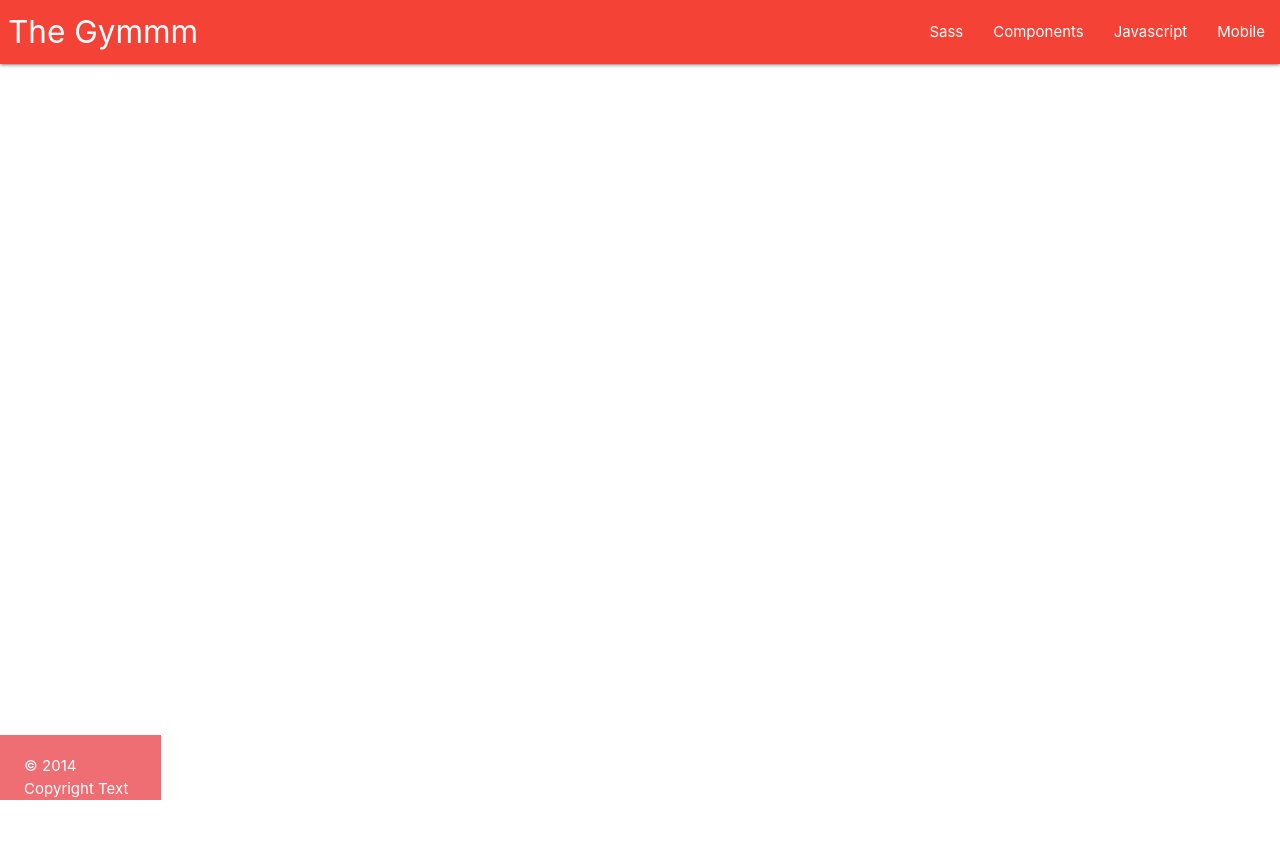
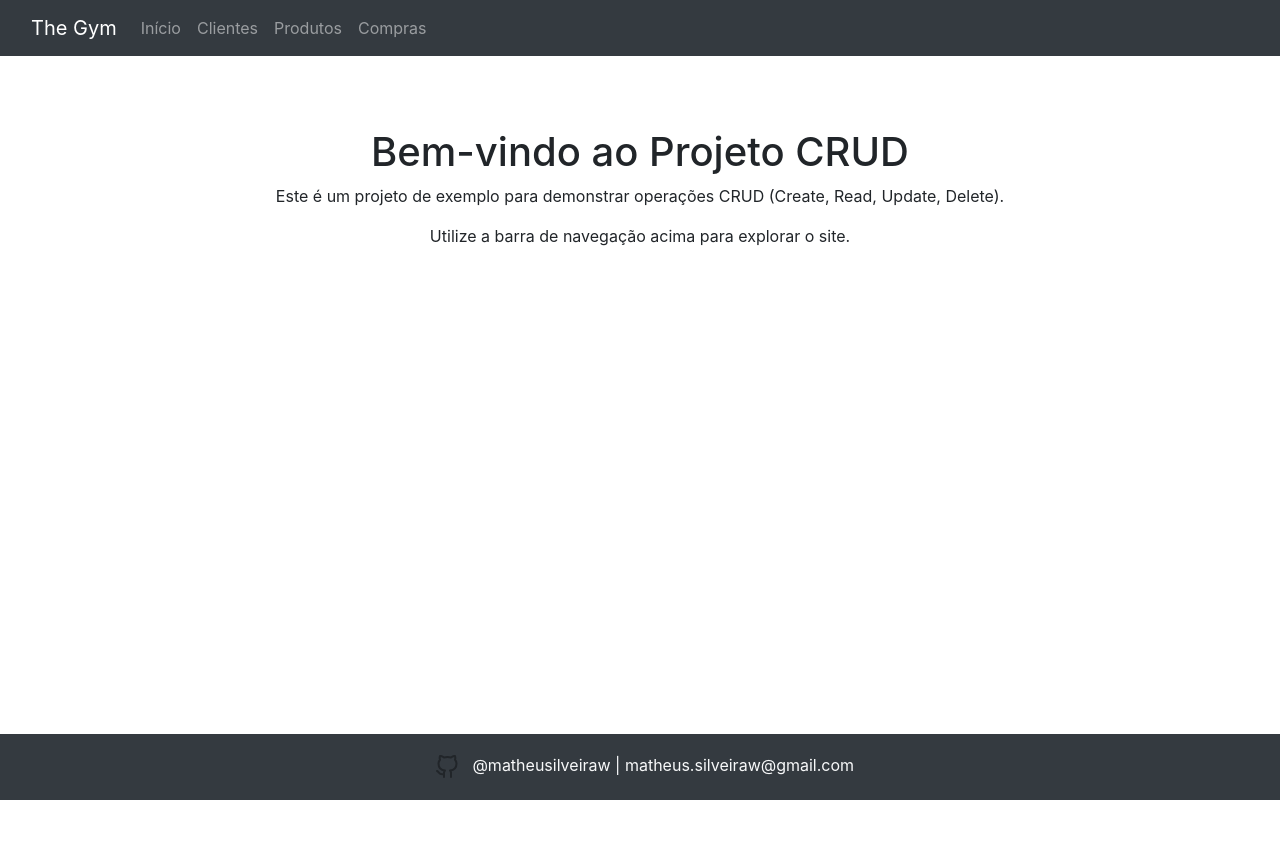
Before and after one commit to matheusilveiraw/thegym, a PHP site: page / in a window 1280 px wide. After the commit the page ends 800 px from the top, so only its background shows below. Run offline with PHP 8.4, Linux system fonts and the light colour scheme; some libraries are stand-ins or nearby versions.

Commit message:
atualizado para o bootstrap

```diff
--- a/includes/footer.php
+++ b/includes/footer.php
@@ -1,17 +1,21 @@
-<footer class="page-footer main">
-        <div class="container">
-            © 2014 Copyright Text
-        </div>
-</footer>
+    <!-- Bootstrap -->
+    <script src="https://code.jquery.com/jquery-3.5.1.slim.min.js"></script>
+    <script src="https://cdn.jsdelivr.net/npm/@popperjs/core@2.5.4/dist/umd/popper.min.js"></script>
+    <script src="https://stackpath.bootstrapcdn.com/bootstrap/4.5.2/js/bootstrap.min.js"></script>
 
 
-   <!-- Scripts -->
-    <script src="https://cdnjs.cloudflare.com/ajax/libs/materialize/1.0.0/js/materialize.min.js"></script>
+
+    <footer class="footer py-3 bg-dark text-light">
+      <div class="container text-center">
+      <a class="btn btn-sm" href="https://github.com/matheusilveiraw"><i data-feather="github"></i></a> @matheusilveiraw | matheus.silveiraw@gmail.com
+      </div>
+    </footer>
+
+    <!-- icones -->
     <script>
-        document.addEventListener('DOMContentLoaded', function() {
-            var elems = document.querySelectorAll('.sidenav');
-            var instances = M.Sidenav.init(elems);
-        });
+      feather.replace();
     </script>
+
+  <script src="https://stackpath.bootstrapcdn.com/bootstrap/5.1.3/js/bootstrap.bundle.min.js"></script>
 </body>
 </html>
--- a/includes/header.php
+++ b/includes/header.php
@@ -1,32 +1,40 @@
 <!DOCTYPE html>
-<html>
+<html lang="pt-br">
 <head>
-    <link rel="stylesheet" href="https://cdnjs.cloudflare.com/ajax/libs/materialize/1.0.0/css/materialize.min.css">
-    <link href="https://fonts.googleapis.com/icon?family=Material+Icons" rel="stylesheet">
+    <meta charset="UTF-8">
+    <meta name="viewport" content="width=device-width, initial-scale=1.0">
+    <title>The Gym</title>
+
+    <!-- Bootstrap -->
+    <link href="https://stackpath.bootstrapcdn.com/bootstrap/4.5.2/css/bootstrap.min.css" rel="stylesheet">
+
+    <!-- para icones -->
+    <script src="https://unpkg.com/feather-icons"></script>
+
     <link rel="stylesheet" href="style.css">
 </head>
-<body">
-
-    <!-- navbar -->
-    <nav>
-        <div class="nav-wrapper red">
-            <a href="#!" class="brand-logo ml-1">The Gymmm</a>
-            <a href="#" data-target="mobile-demo" class="sidenav-trigger"><i class="material-icons">menu</i></a>
-            <ul class="right hide-on-med-and-down">
-                <li><a href="sass.html">Sass</a></li>
-                <li><a href="badges.html">Components</a></li>
-                <li><a href="collapsible.html">Javascript</a></li>
-                <li><a href="mobile.html">Mobile</a></li>
-            </ul>
-        </div>
-    </nav>
-
-    <!-- side bar mobile  -->
-    <ul class="sidenav" id="mobile-demo">
-        <li><a href="sass.html">Sass</a></li>
-        <li><a href="badges.html">Components</a></li>
-        <li><a href="collapsible.html">Javascript</a></li>
-        <li><a href="mobile.html">Mobile</a></li>
-    </ul>
-
-    <div id="conteudo"> </div>
+<body class="d-flex flex-column min-vh-100">
+  <nav class="navbar navbar-expand-lg navbar-dark bg-dark">
+    <div class="container-fluid">
+      <a class="navbar-brand" href="index.php">The Gym</a>
+      <button class="navbar-toggler" type="button" data-toggle="collapse" data-target="#navbarSupportedContent" aria-controls="navbarSupportedContent" aria-expanded="false" aria-label="Toggle navigation">
+        <span class="navbar-toggler-icon"></span>
+      </button>
+      <div class="collapse navbar-collapse" id="navbarSupportedContent">
+        <ul class="navbar-nav me-auto mb-2 mb-lg-0">
+          <li class="nav-item">
+            <a class="nav-link" href="index.php">Início</a>
+          </li>
+          <li class="nav-item">
+            <a class="nav-link" href="clientes.php">Clientes</a>
+          </li>
+          <li class="nav-item">
+            <a class="nav-link" href="produtos.php">Produtos</a>
+          </li>
+          <li class="nav-item">
+            <a class="nav-link" href="compras.php">Compras</a>
+          </li>
+        </ul>
+      </div>
+    </div>
+  </nav>
--- a/index.php
+++ b/index.php
@@ -1,4 +1,17 @@
 <?php
     include_once 'includes/header.php';
-    include_once 'includes/footer.php';
 ?>
+
+<div class="grid text-center mt-5 flex-grow-1">
+    <div class="col-12">
+        <div class="container mt-4">
+            <h1>Bem-vindo ao Projeto CRUD</h1>
+            <p>Este é um projeto de exemplo para demonstrar operações CRUD (Create, Read, Update, Delete).</p>
+            <p>Utilize a barra de navegação acima para explorar o site.</p>
+        </div>
+    </div>
+</div>
+
+<?php
+include_once 'includes/footer.php';
+?>
--- a/style.css
+++ /dev/null
@@ -1,29 +0,0 @@
-.ml-1 {
-    margin-left: 8px !important;
-}
-
-html, body {
-    height: 100%;
-    }
-
-/*Na primeira div do seu html */
-
-#conteudo {
-    min-height: 100%;
-    width: 100%;
-    }
-
-* html #conteudo {
-    height: 100%;
-    width: 100%;
-    }
-
-  /*Posicionando o rodapé*/
-#conteudo {
-    position: relative;
-    }
-
-.page-footer {
-    position: absolute;
-    bottom: 0;
-    }
```
